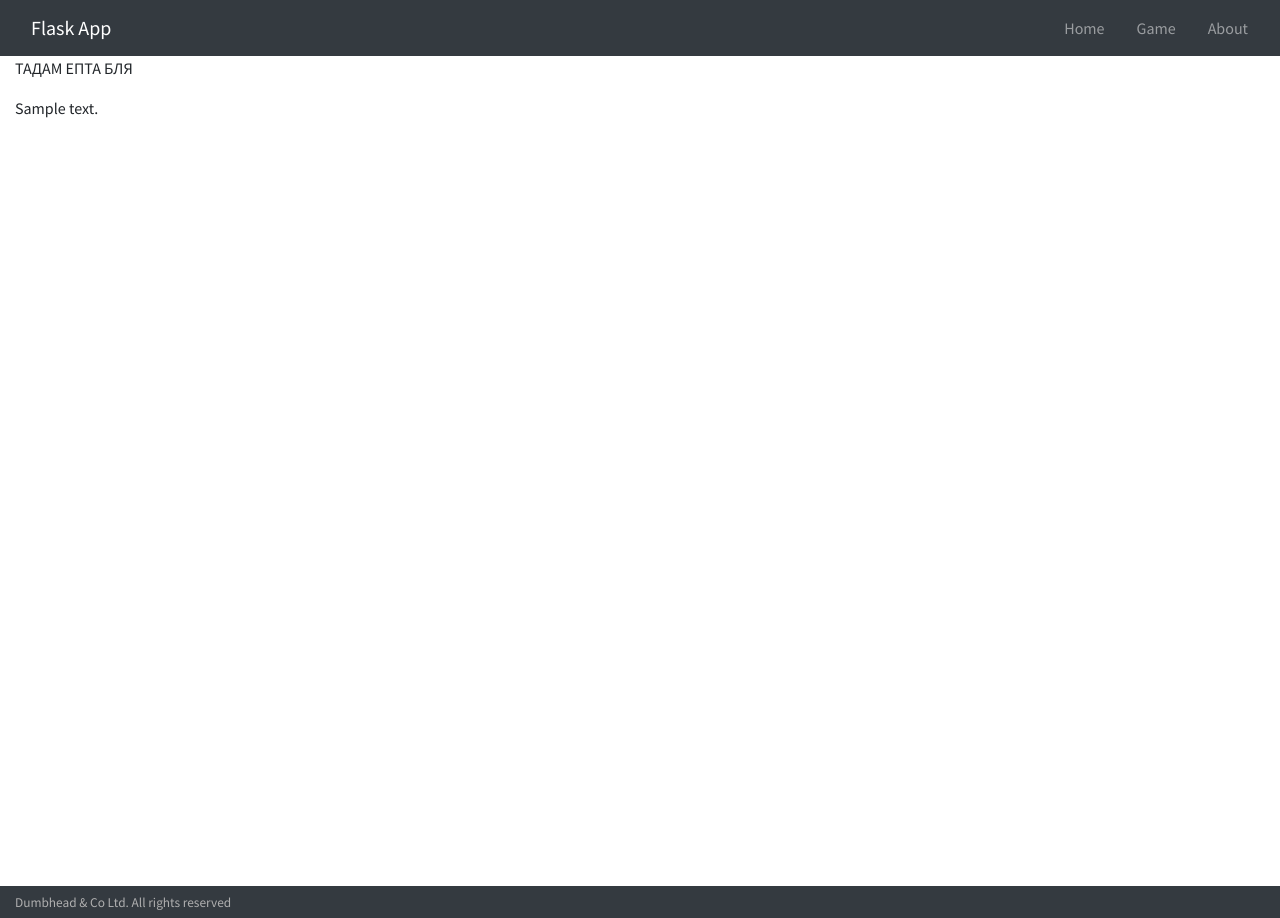
After one commit to GodZone7991/Flask, a Flask app: template templates/about.html in a window 1280 px wide. The commit adds this page. Run offline with Flask 2, Linux system fonts and the light colour scheme; the template is opened without the code that fills it: most values are stand-ins (such as "Sample title", 1, 10 or a date in 2020); some libraries are stand-ins or nearby versions.

```diff
--- a/app.py
+++ b/app.py
@@ -2,6 +2,8 @@ from flask import Flask
 from flask import render_template
 import logic
 from homework_shooting_range import display_winner, competition
+import requests
+
 
 app = Flask(__name__)
 
@@ -10,10 +12,25 @@ response2 = "<script> alert( 'Привет, мир!' );</script>"
 response3 = "<div> <p> \"О дивный новый\" </p></div>"
 
 
+API_URL = 'http://ws.audioscrobbler.com/2.0/'
+API_KEY = "b6efafaeb5b8cf7b9b0daa2199034574"
 
 @app.route('/')
 def show_home():
-    return render_template('home.html', context=app.config)
+    headers = {
+        'user-agent': 'Psychomusic'
+    }
+
+    payload = {
+        'artist': 'Drake',
+        'api_key': API_KEY,
+        'method': 'artist.getsimilar',
+        'format': 'json'
+    }
+
+    r = requests.get(API_URL, params = payload, headers=headers)
+
+    return render_template('about.html', context=r.json())
 
 
 @app.route('/game')
--- /dev/null
+++ b/static/css/base.css
@@ -0,0 +1,17 @@
+html{
+    position: relative;
+    min-height: 100%;
+}
+
+body{
+    margin-bottom: 60px;
+
+}
+
+.footer{
+    position: absolute;
+    bottom:0;
+    width: 100%;
+    height: 30px;
+    line-height: 30px;
+}
--- /dev/null
+++ b/templates/about.html
@@ -0,0 +1,8 @@
+{% extends 'base.html' %}
+{% block content %}
+    <div style="height: 100vh">
+        <p style="font-max-size: 72pt">ТАДАМ ЕПТА БЛЯ</p>
+        {{ context }}
+
+    </div>
+{% endblock %}
--- a/templates/base.html
+++ b/templates/base.html
@@ -11,24 +11,15 @@
     {% block title %}
         <title>Home</title>
     {% endblock %}
-    <link rel="stylesheet" href="">
     <link rel ="stylesheet" href="/static/css/bootstrap.min.css">
+    <link rel="stylesheet" href="/static/css/base.css">
     <link rel ="stylesheet" href="">
     <link href="https://fonts.googleapis.com/css?family=Source+Sans+Pro" rel="stylesheet">
+
     <style>
         body {
             font-family: 'Source Sans Pro', sans-serif;
         }
-    </style>
-    <style>
-        .footer {
-        position: fixed;
-        bottom:0;
-        width: 100%;
-        height: 30px; /* Set the fixed height of the footer here */
-        line-height: 30px; /* Vertically center the text there */
-
-    }
     </style>
     {% block styles %}
     {% endblock %}
```
